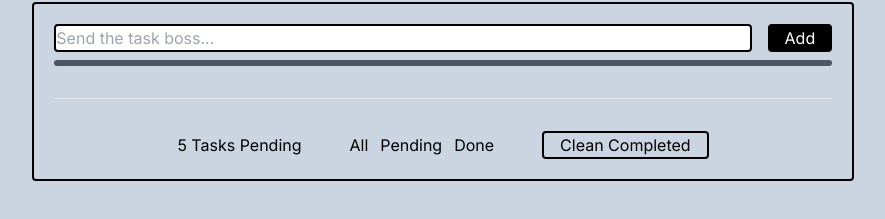
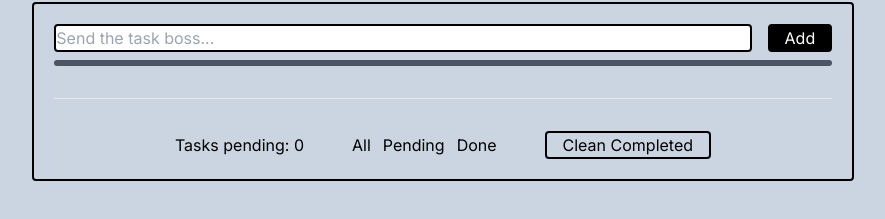
Before and after one commit to K0RNELIUS/Frontend-NextJS, a Next.js app: page / in a window 1280 px wide. Shown: the part 327-546 px from the top of the page, without its empty margins (197-1082 px from the left). Built offline with nearby package versions, Linux system fonts and the light colour scheme.

Commit message:
feat: tasks pending view

```diff
--- a/src/app/page.tsx
+++ b/src/app/page.tsx
@@ -2,6 +2,14 @@
 
 import { useEffect, useState } from 'react';
 import { Task } from './task'; // Interface de tasks as is in the backend with NestJS
+
+const getDone = (tasks: Task[]) => {
+  return tasks.filter(task => task.checked);
+}
+
+const getPending = (tasks: Task[]) => {
+  return tasks.filter(task => !task.checked)
+}
 
 export default function TodoBox() {
   const [tasks, setTasks] = useState<Task[]>([]);
@@ -29,14 +37,6 @@ export default function TodoBox() {
     );
   };
 
-  const getDone = () => {
-    return tasks.filter(task => task.checked);
-  }
-
-  const getPending = () => {
-    return tasks.filter(task => !task.checked)
-  }
-
   const deleteDone = () => {
     setTasks(getPending);
   };
@@ -55,7 +55,7 @@ export default function TodoBox() {
           <ProgressBar percentage={progress} />
           <ListTasks OnStatusChange={statusChange} tasks={tasks}/>
           <hr className="h-px my-8 bg-gray-200 border-0 dark:bg-gray-600"></hr>
-          <OptionsLine onDeleteDone={deleteDone}/>
+          <OptionsLine tasks={tasks} OnDeleteDone={deleteDone}/>
         </div>
       </div>
     </div>
@@ -118,18 +118,18 @@ function ListTasks({ tasks, OnStatusChange }: { OnStatusChange: (taskId: number)
   );
 };
 
-function OptionsLine({ onDeleteDone }: { onDeleteDone: () => void}) {
+function OptionsLine({ tasks, OnDeleteDone }: { OnDeleteDone: () => void; tasks: Task[]}) {
 
 
   return (
     <div className="w-12/12 flex items-center justify-center space-x-12">
-      <p>5 Tasks Pending</p>
+      <p>Tasks pending: {getPending(tasks).length}</p>
       <div className="space-x-3">
         <a href="">All</a>
         <a href="">Pending</a>
         <a href="">Done</a>
       </div>
-      <a onClick={(e) => onDeleteDone()} className="px-4 cursor-pointer border-2 border-black rounded">Clean Completed</a>
+      <a onClick={(e) => OnDeleteDone()} className="px-4 cursor-pointer border-2 border-black rounded">Clean Completed</a>
   </div>
   );
 };
```
